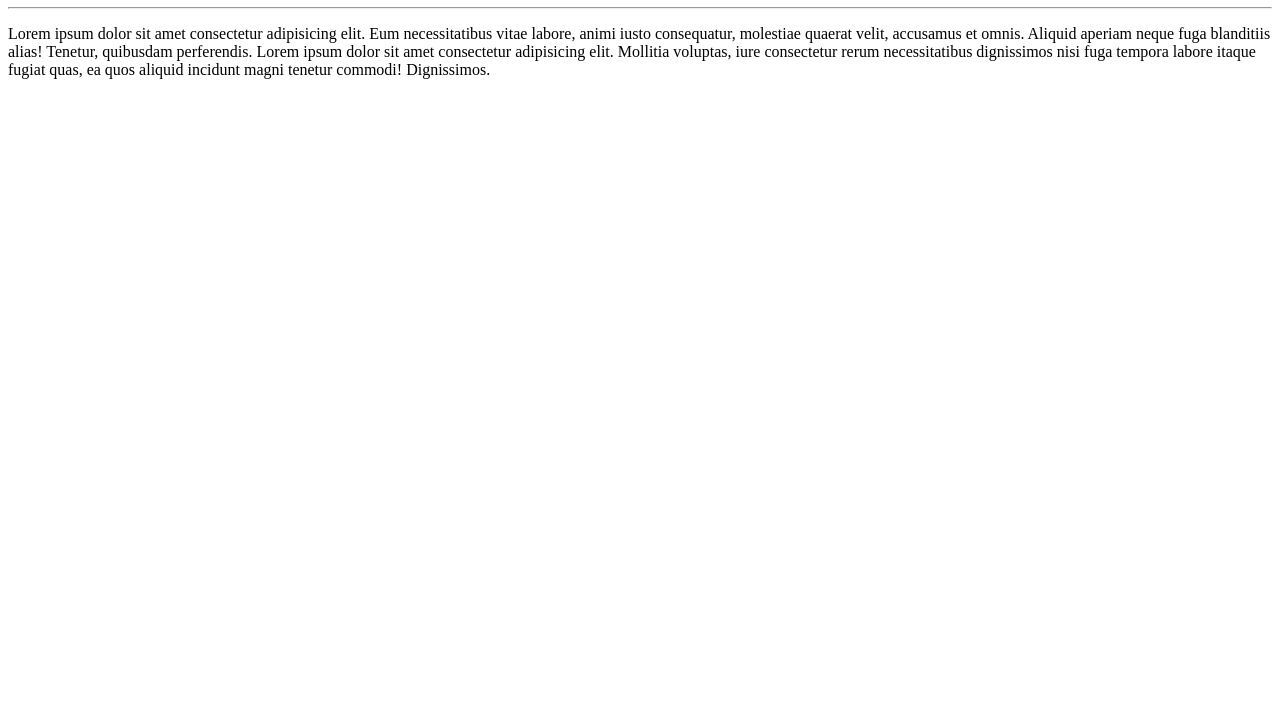
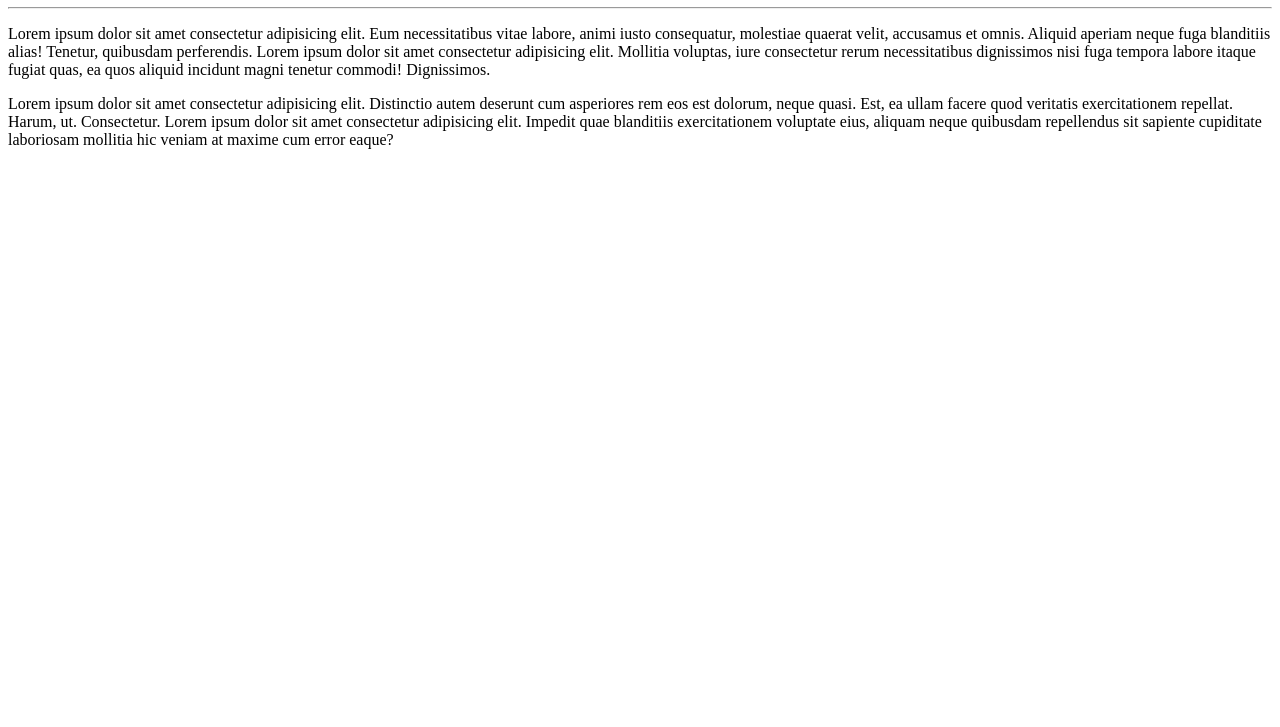
Before and after one commit to Gilsonmelo92/Ola-Mundo, a plain HTML site: page site-exemplo/index.html in a window 1280 px wide. Shown: the part 73-800 px from the top of the page. Drawn offline with Linux system fonts and the light colour scheme.

Commit message:
adicionei um paragrafo

```diff
--- a/site-exemplo/index.html
+++ b/site-exemplo/index.html
@@ -19,5 +19,9 @@
         Lorem ipsum dolor sit amet consectetur adipisicing elit. Mollitia voluptas, iure consectetur rerum necessitatibus dignissimos nisi fuga tempora labore itaque fugiat quas, ea quos aliquid incidunt magni tenetur commodi! Dignissimos.
     </p>
 
+    <p>
+        Lorem ipsum dolor sit amet consectetur adipisicing elit. Distinctio autem deserunt cum asperiores rem eos est dolorum, neque quasi. Est, ea ullam facere quod veritatis exercitationem repellat. Harum, ut. Consectetur. Lorem ipsum dolor sit amet consectetur adipisicing elit. Impedit quae blanditiis exercitationem voluptate eius, aliquam neque quibusdam repellendus sit sapiente cupiditate laboriosam mollitia hic veniam at maxime cum error eaque?
+    </p>
+
 </body>
 </html>
```
